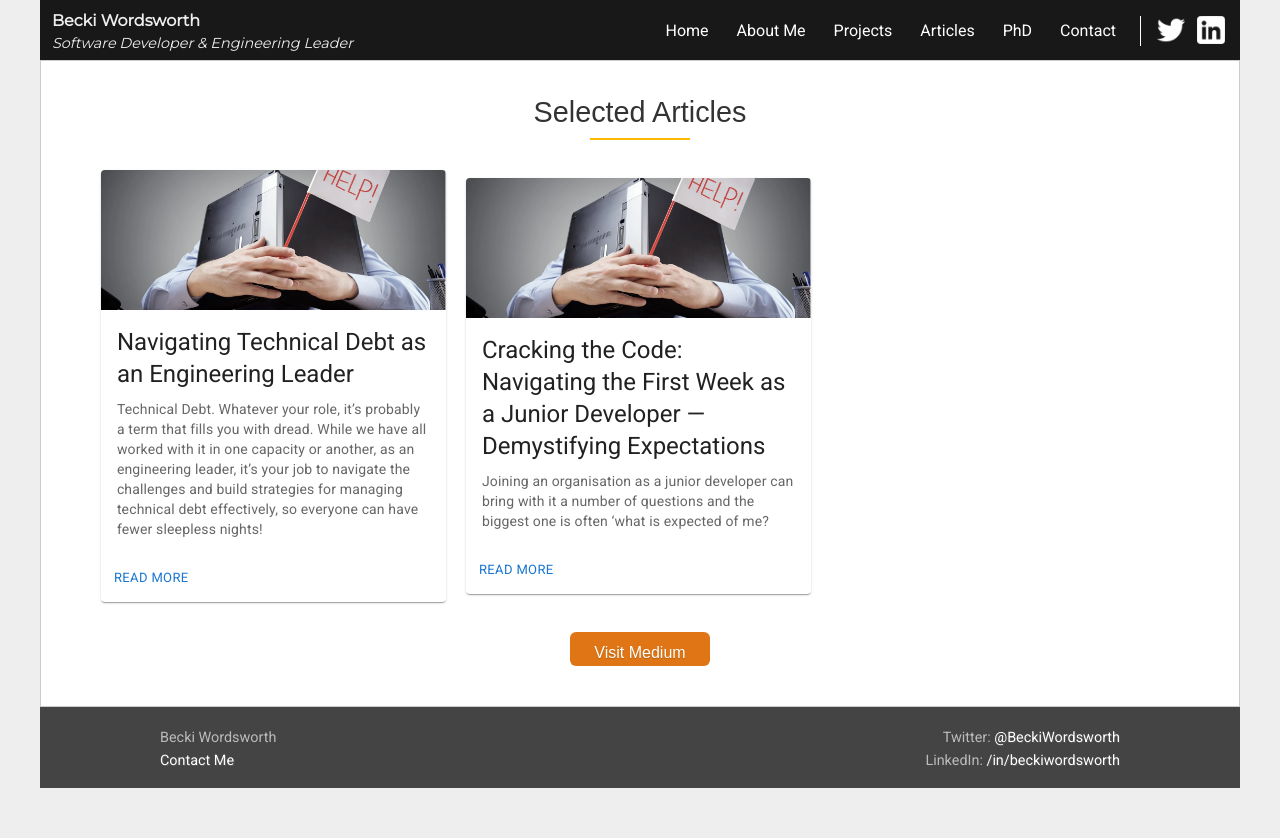
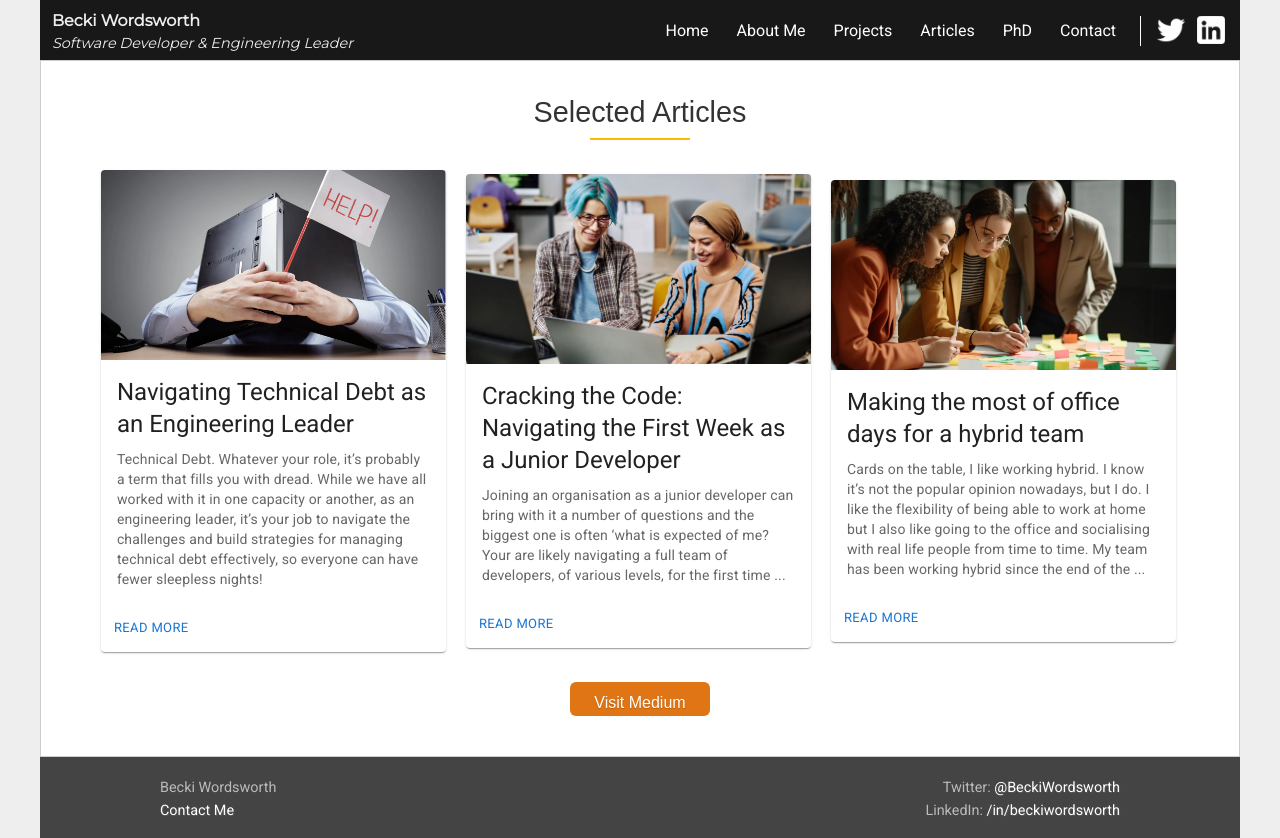
Before and after one commit to BeckiWordsworth/Portfolio, a React (Create React App) app in the folder app/: page /articles in a window 1280 px wide. Before the commit the page ends 800 px from the top, so only its background shows below. Built offline with nearby package versions, Linux system fonts and the light colour scheme; a web font is replaced by a local one.

Commit message:
More work on the articles page

```diff
--- a/app/src/Components/ArticleCard/index.js
+++ b/app/src/Components/ArticleCard/index.js
@@ -11,7 +11,7 @@ export default function ArticleCard({ title, previewImage, mediumURL, previewTex
 
   return (
     <Card sx={{ maxWidth: 345 }}>
-      <CardMedia sx={{ height: 140 }} image={previewImage} title="green iguana" />
+      <CardMedia sx={{ height: 190 }} image={"/" + previewImage} title="green iguana" />
       <CardContent>
         <Typography gutterBottom variant="h5" component="div">
           {title}
@@ -21,7 +21,7 @@ export default function ArticleCard({ title, previewImage, mediumURL, previewTex
         </Typography>
       </CardContent>
       <CardActions>
-        <Button href={mediumURL} size="small">
+        <Button target="_blank" href={mediumURL} size="small">
           Read More
         </Button>
       </CardActions>
--- a/app/src/Data/articles.json
+++ b/app/src/Data/articles.json
@@ -11,10 +11,18 @@
     {
       "id": 2,
       "type": "article",
-      "title": "Cracking the Code: Navigating the First Week as a Junior Developer — Demystifying Expectations",
-      "previewImage": "help.png",
+      "title": "Cracking the Code: Navigating the First Week as a Junior Developer",
+      "previewImage": "junior.png",
       "mediumUrl": "https://medium.com/@becki.wordsworth/cracking-the-code-navigating-the-first-week-as-a-junior-developer-demystifying-expectations-and-c6cb3a4d776a",
-      "previewText": "Joining an organisation as a junior developer can bring with it a number of questions and the biggest one is often ‘what is expected of me?"
+      "previewText": "Joining an organisation as a junior developer can bring with it a number of questions and the biggest one is often ‘what is expected of me? Your are likely navigating a full team of developers, of various levels, for the first time ..."
+    },
+    {
+      "id": 3,
+      "type": "article",
+      "title": "Making the most of office days for a hybrid team",
+      "previewImage": "team.png",
+      "mediumUrl": "https://medium.com/@becki.wordsworth/making-the-most-of-office-days-for-a-hybrid-team-6bc3b5f3ea41",
+      "previewText": "Cards on the table, I like working hybrid. I know it’s not the popular opinion nowadays, but I do. I like the flexibility of being able to work at home but I also like going to the office and socialising with real life people from time to time. My team has been working hybrid since the end of the ..."
     }
   ]
 }
```
Also changed, not shown: app/public/junior.png (added), app/public/team.png (added).
